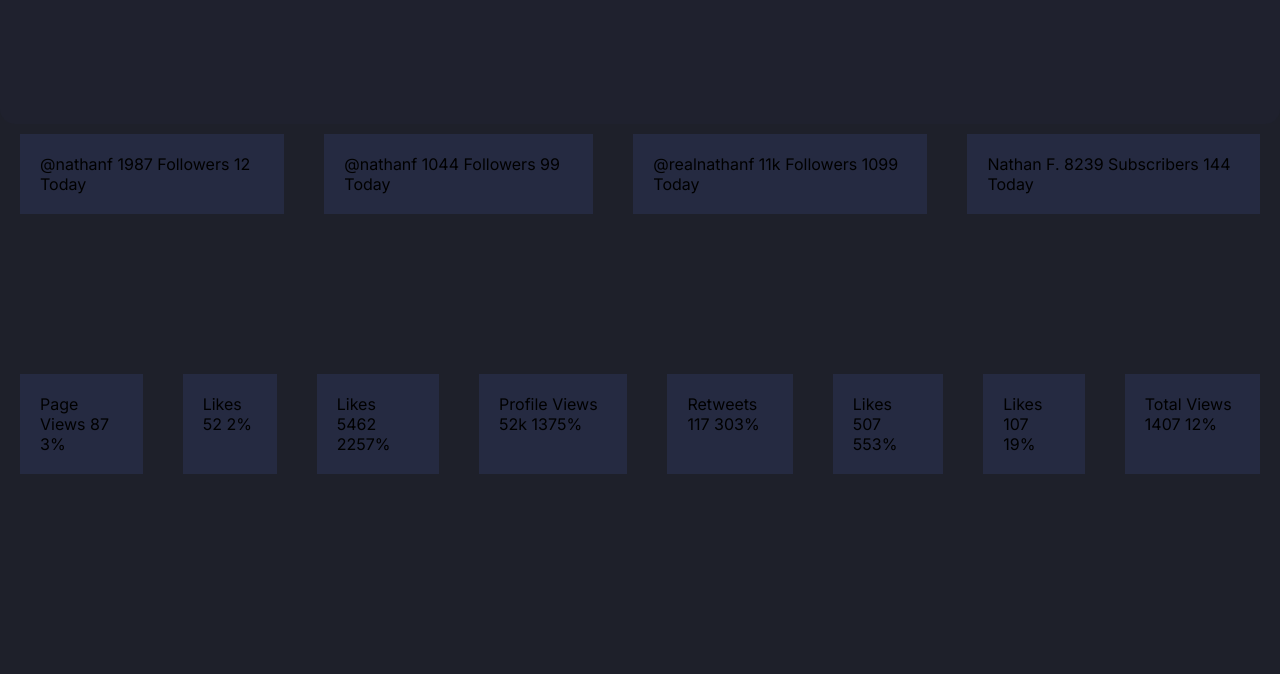
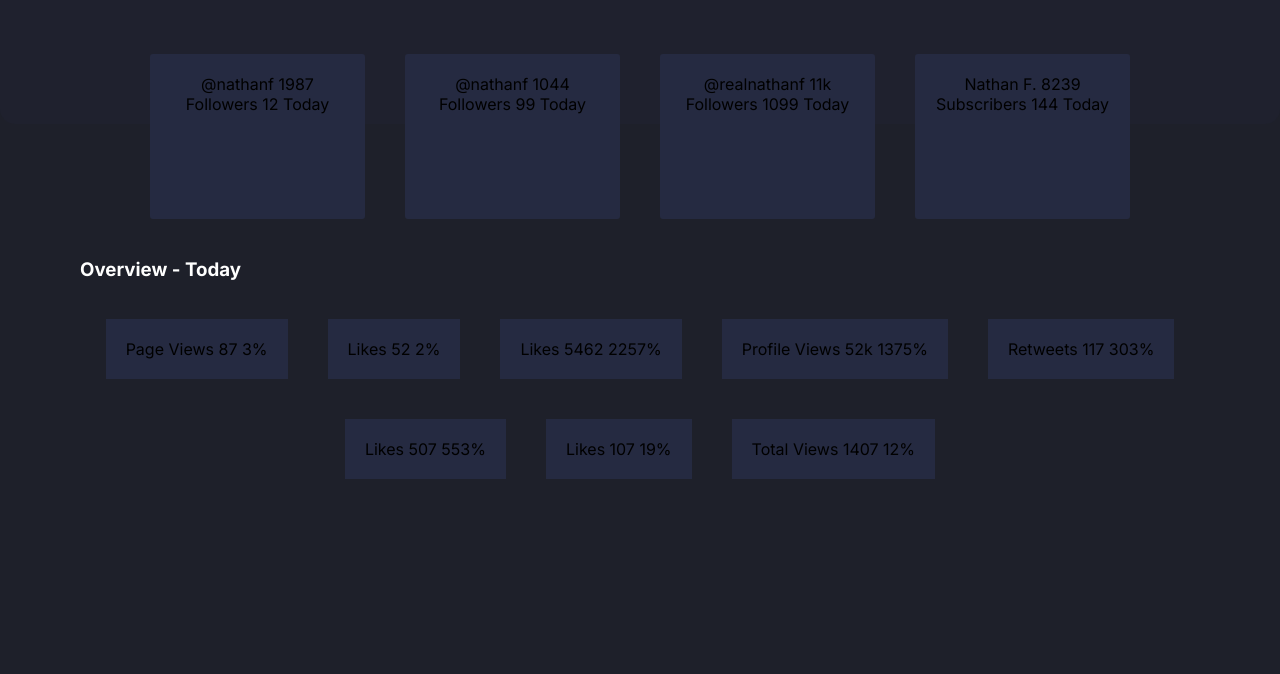
Before and after one commit to laratarpley13/social-media-dashboard-with-theme-switcher-master, a plain HTML site: page index.html in a window 1280 px wide. Shown: the part 126-800 px from the top of the page. Drawn offline with Linux system fonts and the light colour scheme.

Commit message:
started adding flex display

```diff
--- a/index.html
+++ b/index.html
@@ -29,6 +29,7 @@
     </div>
   </div>
 
+  <div class="main">
     <section class="general-info">
       <div class="info">
         @nathanf
@@ -56,10 +57,9 @@
       </div>
     </section>
 
-  <div class="subheading">
+    <h3 class="subheading">
       Overview - Today
-  </div>
-
+    </h3>
     <section class="daily-overview">
       <div class="stats">
         Page Views
@@ -102,6 +102,7 @@
         12%
       </div>
     </section>
+  </div>
 
   <!-- <div class="attribution">
     Challenge by <a href="https://www.frontendmentor.io?ref=challenge" target="_blank">Frontend Mentor</a>.
--- a/styles.css
+++ b/styles.css
@@ -99,22 +99,37 @@ body {
     border-radius: 50%;
 }
 
+.main {
+    position: absolute;
+    top: 20%;
+    margin: 0 70px;
+}
+
 .general-info {
     display: flex;
-    position: absolute;
-    top: 30%;
+    flex-wrap: wrap;
+    justify-content: center;
 }
 
 .info {
     background: var(--card-background);
     padding: 20px;
     margin: 20px;
+    border-radius: 3px;
+    flex-basis: 175px;
+    min-width: 175px;
+    height: 125px;
+    text-align: center;
+}
+
+.subheading {
+    color: var(--text-main);
 }
 
 .daily-overview {
     display: flex;
-    position: absolute;
-    top: 60%;
+    flex-wrap: wrap;
+    justify-content: center;
 }
 
 .stats {
@@ -136,6 +151,10 @@ body {
     .secondary-heading {
         padding-left: 80px;
     }
+
+    .subheading {
+        padding-left: 10px;
+    }
 }
 
 .attribution { font-size: 11px; text-align: center; }
```
Lines whose indentation alone changed are shown as unchanged.
